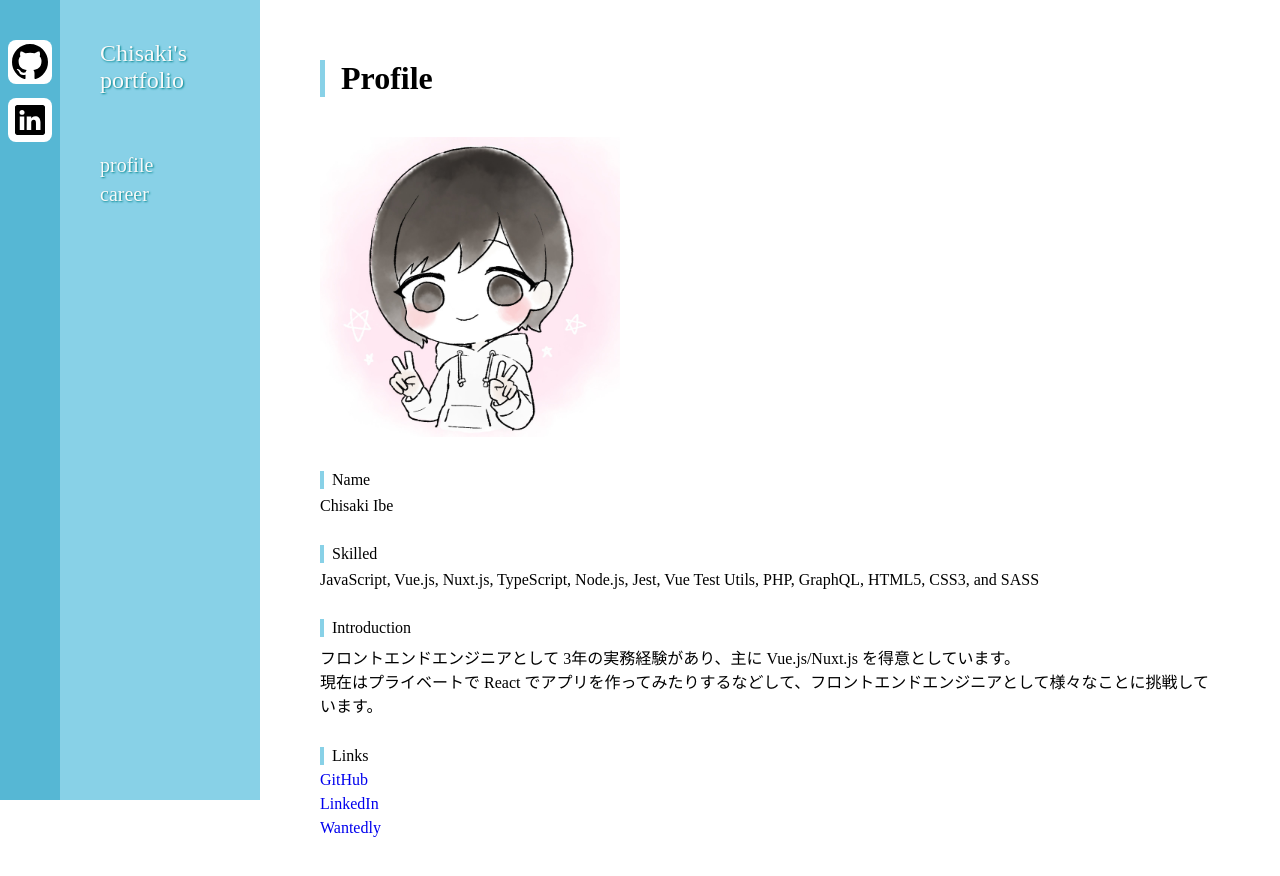
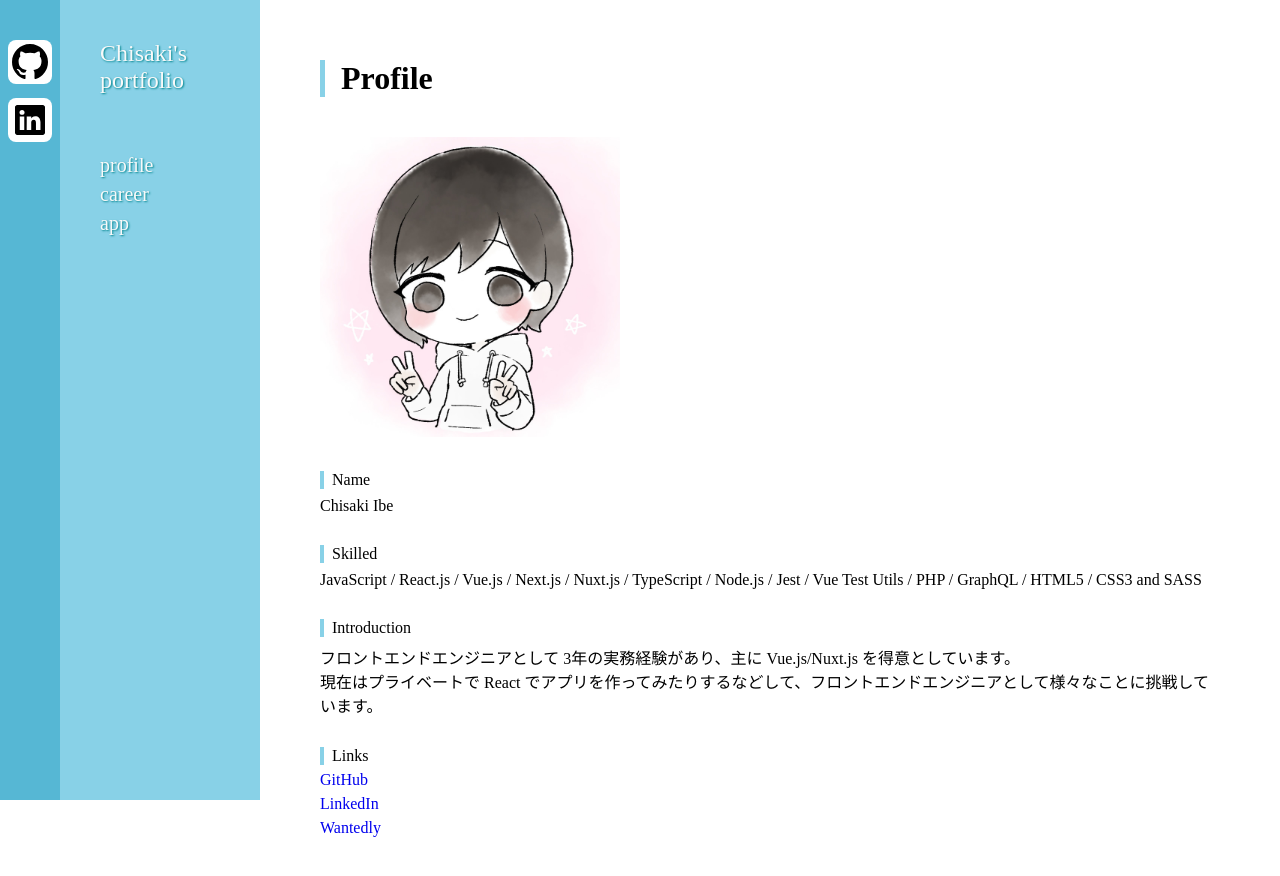
Before and after one commit to chisaki66/portfolio, a Nuxt app: page / in a window 1280 px wide. Built offline with nearby package versions, Linux system fonts and the light colour scheme.

Commit message:
some fix

```diff
--- a/layouts/default.vue
+++ b/layouts/default.vue
@@ -25,6 +25,9 @@
           </li>
           <li>
             <NuxtLink class="sidebar__text-link" to="/career">career</NuxtLink>
+          </li>
+          <li>
+            <NuxtLink class="sidebar__text-link" to="/app">app</NuxtLink>
           </li>
         </ul>
       </nav>
--- /dev/null
+++ b/pages/app.vue
@@ -0,0 +1,5 @@
+<template>
+</template>
+
+<style lang="scss">
+</style>
--- a/pages/index.vue
+++ b/pages/index.vue
@@ -10,7 +10,7 @@
         </div>
         <div class="body__block">
           <div class="body__subtitle">Skilled</div>
-          <p>JavaScript, Vue.js, Nuxt.js, TypeScript, Node.js, Jest, Vue Test Utils, PHP, GraphQL, HTML5, CSS3, and SASS</p>
+          <p>JavaScript / React.js / Vue.js / Next.js / Nuxt.js / TypeScript / Node.js / Jest / Vue Test Utils / PHP / GraphQL / HTML5 / CSS3 and SASS</p>
         </div>
         <div class="body__block">
           <div class="body__subtitle">Introduction</div>
```
